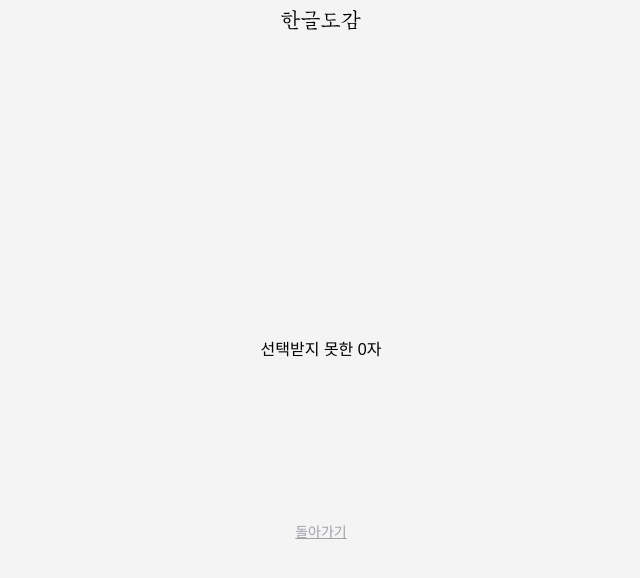
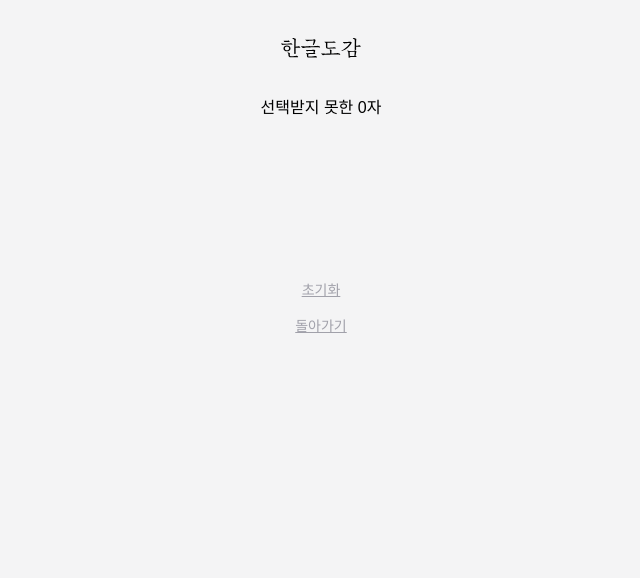
Before and after one commit to jiwonMe/hangul-dex, a Next.js app: page /abandoned in a window 1280 px wide. Shown: the top 578 px of the page, without its empty margins (319-959 px from the left). Built offline with nearby package versions, Linux system fonts and the light colour scheme; a web font is replaced by a local one.

Commit message:
feat: 초기화 버튼

```diff
--- a/src/app/_components/LinkToAbandoned.tsx
+++ b/src/app/_components/LinkToAbandoned.tsx
@@ -8,13 +8,13 @@ const LinkToAbandoned = () => {
   const [characters] = useLocalStorage('characters', '');
 
   return (
-    characters.length > 20 ? (
-      <Link className="text-sm text-zinc-400 maruburi active:text-zinc-900 underline" href="/abandoned">
-        외면 받은 글자모음...
+    characters.length > 5 ? (
+      <Link className="text-sm text-zinc-400 maruburi active:text-zinc-900 underline" href="/abandoned" style={{ opacity: (characters.length - 5) / 20 }}>
+        외면 받은 글자모음...({characters.length})
       </Link>
     ) : characters.length < 5 ? (
       <div className="text-sm text-zinc-400 maruburi">
-        누르면 다른 글자가 나와요
+        글자를 누르면 다른 글자가 나와요
       </div>
     ) : null
   )
--- a/src/app/_components/RandomCharacter2D.tsx
+++ b/src/app/_components/RandomCharacter2D.tsx
@@ -30,7 +30,7 @@ export const RandomCharacter2D = ({
   }
 
   return (
-    <div className='text-[200px] font-bold maruburi select-none chosun-gs active:text-red-700 h-[200px]' onClick={onClick}>
+    <div className='text-[200px] font-bold maruburi select-none chosun-gs active:text-zinc-700 h-[200px]' onClick={onClick}>
       {fontLoaded && character} {/* Display character only if font is loaded */}
     </div>
   )
--- a/src/app/abandoned/page.tsx
+++ b/src/app/abandoned/page.tsx
@@ -4,17 +4,22 @@ import Link from "next/link";
 import { useLocalStorage } from "usehooks-ts";
 
 export default function AbandonedPage() {
-  const [characters] = useLocalStorage('characters', '');
+  const [characters, setCharacters, removeCharacters] = useLocalStorage('characters', '');
 
   return (
-    <main className="flex flex-col items-center justify-center h-screen maruburi gap-4">
+    <main className="flex flex-col items-center justify-center h-full maruburi gap-4">
       선택받지 못한 {characters.length}자
-      <div className="text-3xl text-zinc-800 chosun-gs p-16 w-full text-center">
-      {characters.split('').map((character, index) => (
-          // Generate random number of dots between characters
-          `${character}` + (index === characters.length - 1 ? '' : '.'.repeat(Math.floor(Math.random() * 5) + 1))
-        ))}
+      <div id="characters-container" className="max-h-[500px] overflow-y-scroll">
+        <div className="text-3xl text-zinc-800 chosun-gs p-16 w-full text-center">
+        {characters.split('').map((character, index) => (
+            // Generate random number of dots between characters
+            `${character}` + (index === characters.length - 1 ? '' : '.'.repeat(Math.floor(Math.random() * 5) + 1))
+          ))}
+        </div>
       </div>
+      <button className="text-sm text-zinc-400 maruburi hover:text-zinc-500 underline" onClick={() => removeCharacters()}>
+        초기화
+      </button>
       <Link className="text-sm text-zinc-400 maruburi hover:text-zinc-500 underline" href="/">
         돌아가기
       </Link>
```
